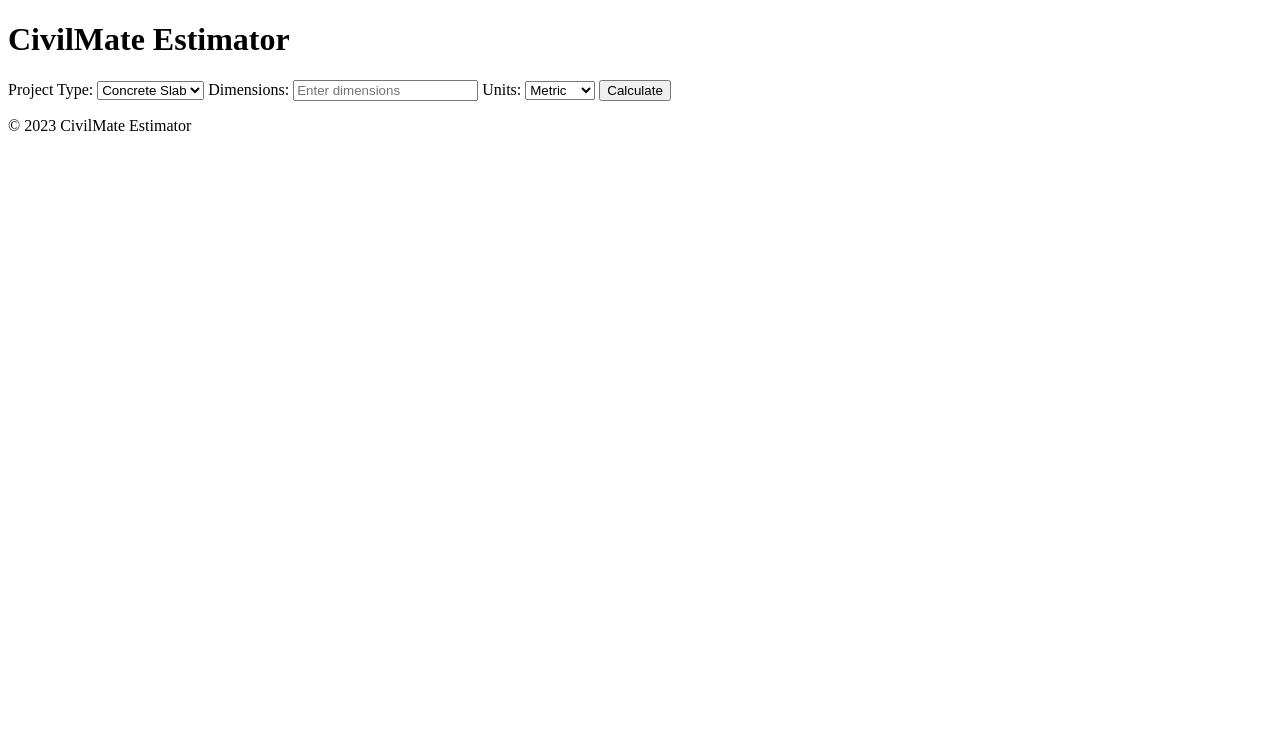
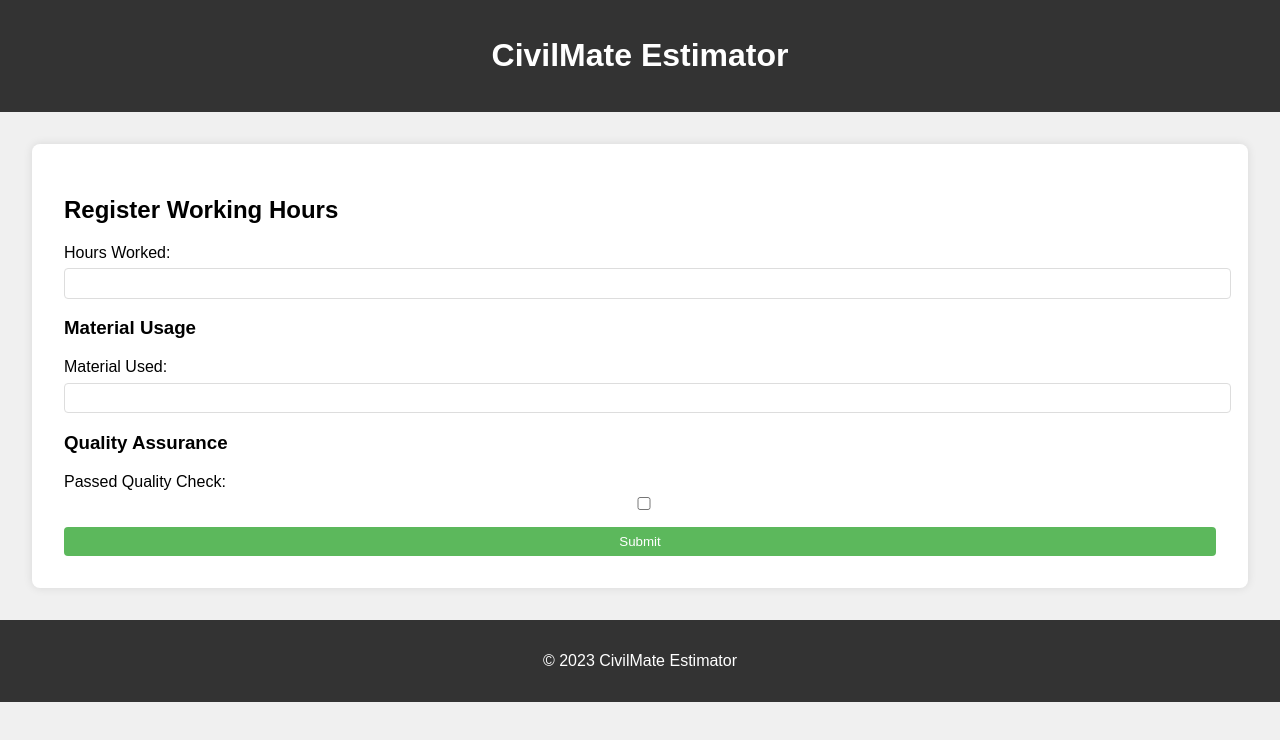
Before and after one commit to Kennedy-oss/CivilMate-Estimator, a plain HTML site: page index.html in a window 1280 px wide. Drawn offline with Linux system fonts and the light colour scheme.

Commit message:
Update index.html

```diff
--- a/index.html
+++ b/index.html
@@ -1,52 +1,57 @@
 <!DOCTYPE html>
 <html lang="en">
-
 <head>
     <meta charset="UTF-8">
     <meta name="viewport" content="width=device-width, initial-scale=1.0">
     <title>CivilMate Estimator</title>
-    <!-- Add your CSS file link here -->
+    <link rel="stylesheet" href="styles.css">
 </head>
-
 <body>
+    <div id="app">
+        <!-- Header section -->
         <header>
             <h1>CivilMate Estimator</h1>
         </header>
 
-    <link rel="stylesheet" href="style.css">
+        <!-- Main content section -->
+        <main>
+            <!-- Form for inputting hours and material usage -->
+            <section>
+                <form id="workRegisterForm">
+                    <h2>Register Working Hours</h2>
 
-    <main>
-        <form id="material-calculator-form">
-            <label for="project-type">Project Type:</label>
-            <select id="project-type" name="project-type">
-                <option value="concrete-slab">Concrete Slab</option>
-                <option value="brick-wall">Brick Wall</option>
-                <!-- Add other project types as necessary -->
-            </select>
+                    <!-- Working Hours Input -->
+                    <label for="hoursWorked">Hours Worked:</label>
+                    <input type="number" id="hoursWorked" name="hoursWorked" min="0" step="0.01" required>
 
-            <label for="dimensions">Dimensions:</label>
-            <input type="text" id="dimensions" name="dimensions" placeholder="Enter dimensions" required>
+                    <!-- Material Usage Section -->
+                    <h3>Material Usage</h3>
+                    <label for="materialUsed">Material Used:</label>
+                    <input type="text" id="materialUsed" name="materialUsed" required>
 
-            <label for="units">Units:</label>
-            <select id="units" name="units">
-                <option value="metric">Metric</option>
-                <option value="imperial">Imperial</option>
-            </select>
+                    <!-- Quality Assurance Section -->
+                    <h3>Quality Assurance</h3>
+                    <label for="qualityCheck">Passed Quality Check:</label>
+                    <input type="checkbox" id="qualityCheck" name="qualityCheck">
 
-            <button type="submit">Calculate</button>
+                    <!-- Submission Button -->
+                    <button type="submit">Submit</button>
                 </form>
+            </section>
 
-        <section id="results">
-            <!-- Results will be displayed here after calculation -->
+            <!-- Placeholder for showing responses or data -->
+            <section id="responseSection">
+                <!-- Data or messages from the API will be displayed here -->
             </section>
         </main>
 
+        <!-- Footer section -->
         <footer>
             <p>&copy; 2023 CivilMate Estimator</p>
         </footer>
+    </div>
 
-    <script src="script.js"></script>
-
+    <!-- Linking the main JavaScript file -->
+    <script src="scripts.js"></script>
 </body>
-
 </html>
```
Lines whose indentation alone changed are shown as unchanged.
